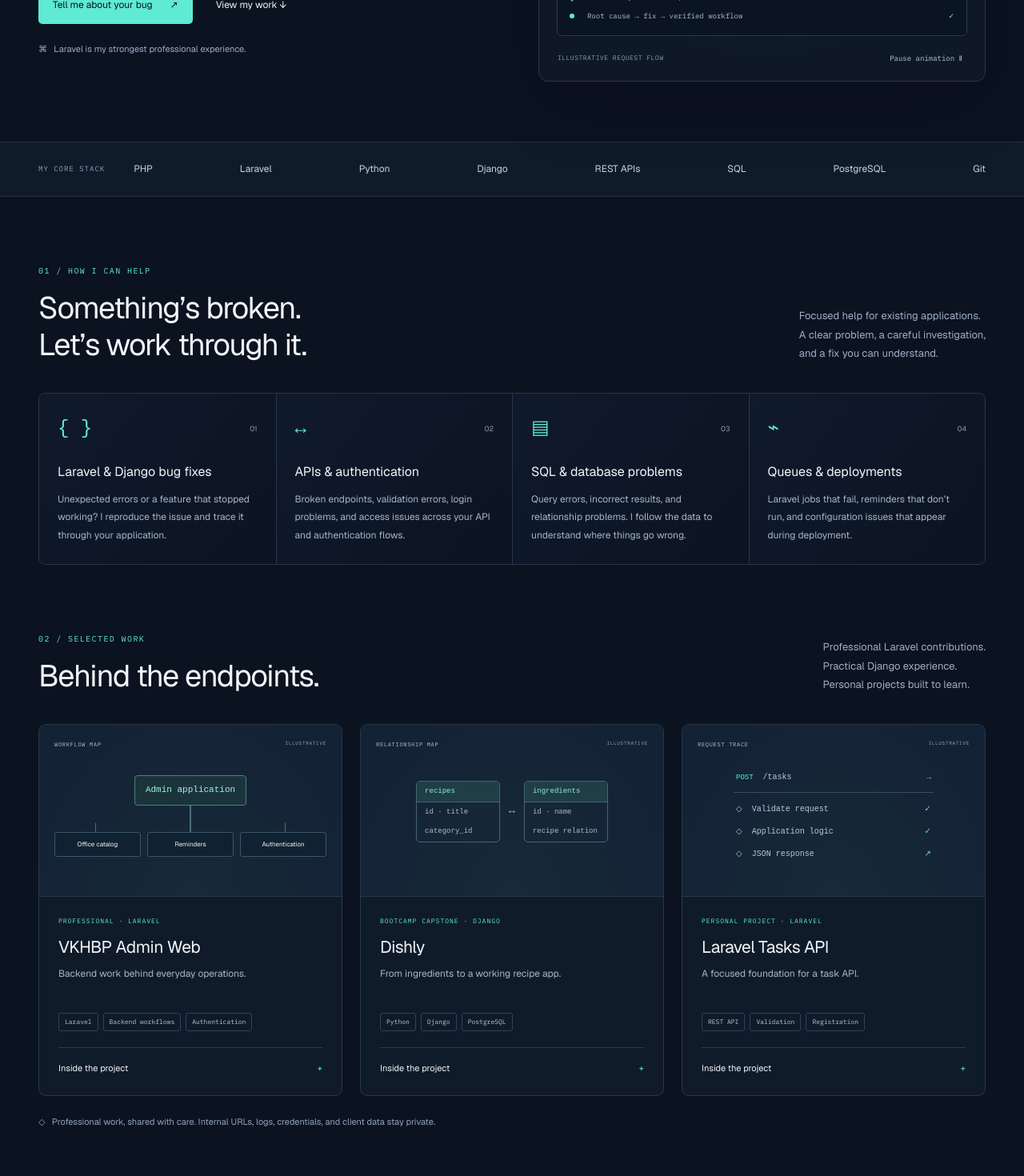
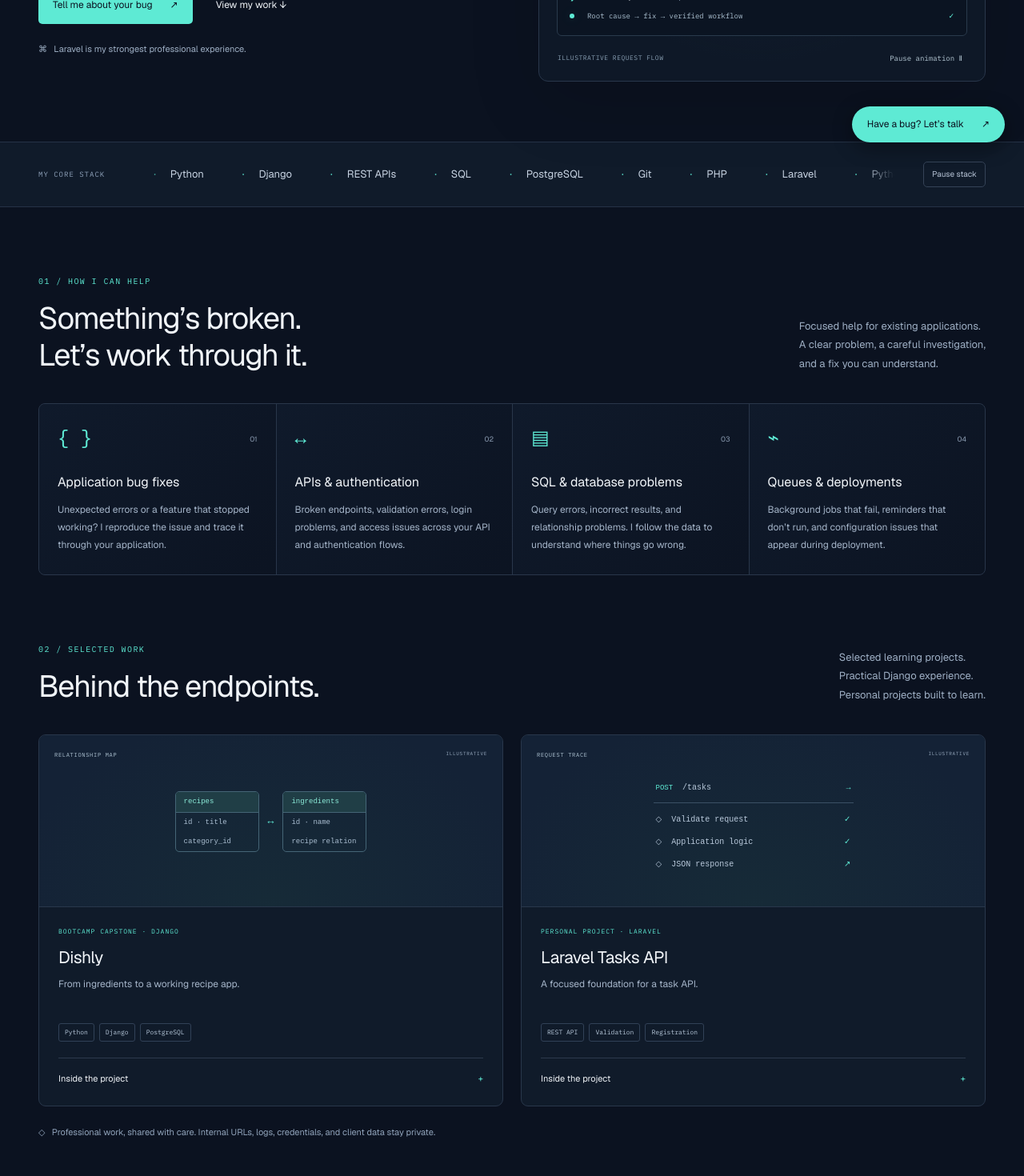
Before and after one commit to Abdulrhman-yaghi/abdulrhman-portfolio, a React (Vite) app: page / in a window 1280 px wide. Shown: the part 600-2070 px from the top of the page at 80% size. Built offline with nearby package versions, Linux system fonts and the light colour scheme.

Commit message:
Broaden bug fixing services and simplify contact access

```diff
--- a/index.html
+++ b/index.html
@@ -7,9 +7,9 @@
     <meta name="theme-color" content="#0B1220" />
     <meta
       name="description"
-      content="Abdulrhman Yaghi, backend developer in Amman, Jordan. Laravel and Django bug fixes, API troubleshooting, database issues, and Laravel queues."
+      content="Abdulrhman Yaghi, backend developer in Amman, Jordan. Application bug fixes, API troubleshooting, database issues, and background jobs."
     />
-    <title>Abdulrhman Yaghi — Laravel &amp; Django Bug Fixes</title>
+    <title>Abdulrhman Yaghi — Application Bug Fixes</title>
   </head>
   <body>
     <div id="root"></div>
--- a/src/App.css
+++ b/src/App.css
@@ -446,7 +446,7 @@ h3 {
 }
 .projects-grid {
   display: grid;
-  grid-template-columns: repeat(3, 1fr);
+  grid-template-columns: repeat(2, 1fr);
   gap: 22px;
   align-items: start;
 }
@@ -1164,3 +1164,126 @@ dd {
     display: none;
   }
 }
+/* Continuous stack ribbon; duplicated content is hidden from assistive technology. */
+.skills-inner > .stack-window {
+  display: block;
+  min-width: 0;
+  overflow: hidden;
+  margin: 0;
+  flex: 1;
+  mask-image: linear-gradient(
+    90deg,
+    transparent,
+    black 4%,
+    black 96%,
+    transparent
+  );
+}
+.stack-track {
+  display: flex;
+  width: max-content;
+  animation: stack-scroll 30s linear infinite;
+}
+.stack-group {
+  display: flex;
+  align-items: center;
+  gap: 48px;
+  padding-right: 48px;
+  flex-shrink: 0;
+}
+.stack-group span {
+  white-space: nowrap;
+  font-size: 13px;
+}
+.stack-group span::before {
+  content: "·";
+  color: #5eead4;
+  margin-right: 18px;
+}
+.stack-toggle {
+  background: transparent;
+  border: 1px solid #354357;
+  border-radius: 5px;
+  padding: 7px 10px;
+  color: #b6c3d5;
+  font-size: 10px;
+  flex-shrink: 0;
+}
+.stack-paused .stack-track,
+.skills-band:hover .stack-track,
+.skills-band:focus-within .stack-track {
+  animation-play-state: paused;
+}
+@keyframes stack-scroll {
+  to {
+    transform: translateX(-50%);
+  }
+}
+.quick-contact {
+  position: fixed;
+  right: 24px;
+  bottom: 22px;
+  z-index: 20;
+  display: flex;
+  gap: 22px;
+  align-items: center;
+  background: #5eead4;
+  color: #0b1220;
+  padding: 13px 19px;
+  border-radius: 30px;
+  font-size: 12px;
+  font-weight: 600;
+  box-shadow: 0 6px 25px #0006;
+}
+.quick-contact:hover {
+  background: #9cf5e6;
+}
+.footer {
+  padding-bottom: 90px;
+}
+.contact-links .button {
+  min-height: 48px;
+}
+@media (max-width: 760px) {
+  .skills-inner {
+    display: flex;
+    flex-wrap: wrap;
+    gap: 16px;
+  }
+  .skills-inner > .mono {
+    flex: 1;
+  }
+  .skills-inner > .stack-window {
+    order: 3;
+    flex-basis: 100%;
+  }
+  .quick-contact {
+    right: 16px;
+    bottom: 16px;
+    padding: 12px 17px;
+  }
+  .stack-group {
+    gap: 30px;
+    padding-right: 30px;
+  }
+}
+@media (prefers-reduced-motion: reduce) {
+  .stack-toggle {
+    display: none;
+  }
+  .skills-inner > .stack-window {
+    mask-image: none;
+  }
+  .stack-track {
+    width: 100%;
+    transform: none;
+  }
+  .stack-group {
+    flex-wrap: wrap;
+    gap: 16px;
+    padding: 0;
+  }
+  .stack-group[aria-hidden="true"] {
+    display: none;
+  }
+}
--- a/src/App.tsx
+++ b/src/App.tsx
@@ -3,18 +3,6 @@ import { profile } from "./config";
 import "./App.css";
 const Arrow = () => <span aria-hidden="true">↗</span>;
 const projects = [
-  {
-    id: "vkhbp",
-    title: "VKHBP Admin Web",
-    type: "PROFESSIONAL · LARAVEL",
-    subtitle: "Backend work behind everyday operations.",
-    goal: "Support the backend workflows of an admin application.",
-    contribution:
-      "Contributed to the virtual office catalog, workshop reminders, and authentication workflows.",
-    verification:
-      "The scope shown here reflects my backend contributions. Specific fixes and verification results require supporting evidence and permission before publication.",
-    tags: ["Laravel", "Backend workflows", "Authentication"],
-  },
   {
     id: "dishly",
     title: "Dishly",
@@ -47,26 +35,10 @@ function ProjectVisual({ id }: { id: string }) {
       aria-label="Illustrative architecture diagram"
     >
       <div className="diagram-label">
-        <span>
-          {id === "vkhbp"
-            ? "WORKFLOW MAP"
-            : id === "dishly"
-              ? "RELATIONSHIP MAP"
-              : "REQUEST TRACE"}
-        </span>
+        <span>{id === "dishly" ? "RELATIONSHIP MAP" : "REQUEST TRACE"}</span>
         <span>ILLUSTRATIVE</span>
       </div>
-      {id === "vkhbp" ? (
-        <div className="workflow">
-          <div className="mini-node">Admin application</div>
-          <div className="branch-line" />
-          <div className="node-row">
-            <span>Office catalog</span>
-            <span>Reminders</span>
-            <span>Authentication</span>
-          </div>
-        </div>
-      ) : id === "dishly" ? (
+      {id === "dishly" ? (
         <div className="schema">
           <div>
             <b>recipes</b>
@@ -106,9 +78,10 @@ function ProjectVisual({ id }: { id: string }) {
 }
 function App() {
   const [paused, setPaused] = useState(false);
+  const [stackPaused, setStackPaused] = useState(false);
   const [copyStatus, setCopyStatus] = useState("");
   const brief =
-    "Application: Laravel / Django\nExpected behavior:\nWhat happens instead:\nSteps to reproduce:\nRecent changes:\nDeadline:";
+    "Application / website:\nExpected behavior:\nWhat happens instead:\nSteps to reproduce:\nRecent changes:\nDeadline:";
   async function copyBrief() {
     try {
       await navigator.clipboard.writeText(brief);
@@ -117,6 +90,9 @@ function App() {
       setCopyStatus("Select and copy the template above.");
     }
   }
+  const contactHref = profile.email
+    ? `mailto:${profile.email}?subject=${encodeURIComponent("Help with a bug")}&body=${encodeURIComponent("Hi Abdulrhman, here’s what stopped working:\n\n")}`
+    : profile.upwork || profile.mostaqel || "#contact";
   return (
     <>
       <a className="skip-link" href="#main">
@@ -150,11 +126,11 @@ function App() {
               <span className="status-dot" /> BACKEND DEVELOPER · AMMAN, JORDAN
             </div>
             <h1>
-              I fix bugs in
+              I fix bugs.
               <br />
-              <span>Laravel</span> and
+              <span>You get back</span>
               <br />
-              <span>Django</span> applications<span>.</span>
+              to building<span>.</span>
             </h1>
             <p className="hero-description">
               Broken APIs. Database errors. Login issues.
@@ -164,7 +140,7 @@ function App() {
               again.
             </p>
             <div className="actions">
-              <a className="button primary" href="#contact">
+              <a className="button primary" href={contactHref}>
                 Tell me about your bug <Arrow />
               </a>
               <a className="text-link" href="#work">
@@ -220,10 +196,17 @@ function App() {
             </div>
           </div>
         </section>
-        <div className="skills-band">
+        <div className={`skills-band ${stackPaused ? "stack-paused" : ""}`}>
           <div className="wrap skills-inner">
             <span className="mono">MY CORE STACK</span>
-            <div>
+            <div className="stack-window">
+              <div className="stack-track">
+                {[0, 1].map((copy) => (
+                  <div
+                    className="stack-group"
+                    key={copy}
+                    aria-hidden={copy === 1 ? true : undefined}
+                  >
                     {[
                       "PHP",
                       "Laravel",
@@ -233,10 +216,20 @@ function App() {
                       "SQL",
                       "PostgreSQL",
                       "Git",
-              ].map((s) => (
-                <span key={s}>{s}</span>
+                    ].map((skill) => (
+                      <span key={skill}>{skill}</span>
                     ))}
                   </div>
+                ))}
+              </div>
+            </div>
+            <button
+              className="stack-toggle"
+              onClick={() => setStackPaused(!stackPaused)}
+              aria-pressed={stackPaused}
+            >
+              {stackPaused ? "Play stack" : "Pause stack"}
+            </button>
           </div>
         </div>
         <section className="section wrap" id="services">
@@ -260,7 +253,7 @@ function App() {
             {[
               [
                 "{ }",
-                "Laravel & Django bug fixes",
+                "Application bug fixes",
                 "Unexpected errors or a feature that stopped working? I reproduce the issue and trace it through your application.",
               ],
               [
@@ -276,7 +269,7 @@ function App() {
               [
                 "⌁",
                 "Queues & deployments",
-                "Laravel jobs that fail, reminders that don’t run, and configuration issues that appear during deployment.",
+                "Background jobs that fail, reminders that don’t run, and configuration issues that appear during deployment.",
               ],
             ].map(([icon, title, text], i) => (
               <article className="service" key={title}>
@@ -297,7 +290,7 @@ function App() {
               <h2>Behind the endpoints.</h2>
             </div>
             <p>
-              Professional Laravel contributions.
+              Selected learning projects.
               <br />
               Practical Django experience.
               <br />
@@ -408,11 +401,9 @@ function App() {
           <aside>
             <span className="mono">ALSO IN MY TOOLKIT</span>
             <div className="toolkit">
-              {["Filament", "Docker", "RabbitMQ", "Laravel Passport"].map(
-                (t) => (
+              {["Filament", "Docker", "Laravel Passport"].map((t) => (
                 <span key={t}>{t}</span>
-                ),
-              )}
+              ))}
             </div>
             <div className="location">
               <span className="status-dot" /> Amman, Jordan{" "}
@@ -429,36 +420,36 @@ function App() {
               your bug<span className="accent">.</span>
             </h2>
             <p>
-              Start with what’s happening and what you expected.
-              <br />A few clear details are a good place to begin.
+              No technical brief needed. Tell me what stopped working.
+              <br />A short message is enough to start.
             </p>
             <div className="contact-links">
               {profile.email && (
                 <a className="button primary" href={`mailto:${profile.email}`}>
-                  Email me <Arrow />
+                  Email me about a bug <Arrow />
                 </a>
               )}
               {profile.upwork && (
                 <a className="button outline" href={profile.upwork}>
-                  Upwork <Arrow />
+                  Message on Upwork <Arrow />
                 </a>
               )}
               {profile.mostaqel && (
                 <a className="button outline" href={profile.mostaqel}>
-                  Mostaqel <Arrow />
+                  Message on Mostaqel <Arrow />
                 </a>
               )}
             </div>
             {!profile.email && !profile.upwork && !profile.mostaqel && (
               <p className="contact-pending">
-                Contact links are coming soon. Prepare a brief to share with me
-                on the platform where you found this portfolio.
+                Found me on a freelance platform? Send me a message there with
+                what’s broken. Direct contact links will be added here soon.
               </p>
             )}
           </div>
           <div className="brief">
             <div className="brief-title mono">
-              A GOOD BUG REPORT STARTS HERE <span>↙</span>
+              NOT SURE WHAT TO SAY? <span>↙</span>
             </div>
             <pre>{brief}</pre>
             <button className="copy-button" onClick={copyBrief}>
@@ -472,6 +463,9 @@ function App() {
           </div>
         </section>
       </main>
+      <a className="quick-contact" href={contactHref}>
+        Have a bug? Let’s talk <Arrow />
+      </a>
       <footer className="footer wrap">
         <span>© {new Date().getFullYear()} Abdulrhman Yaghi</span>
         <span>Built with care. Debugged with patience.</span>
--- a/src/config.ts
+++ b/src/config.ts
@@ -4,5 +4,5 @@ export const profile = {
   github: "",
   upwork: "",
   mostaqel: "",
-  projects: { vkhbp: "", dishly: "", tasks: "" },
+  projects: { dishly: "", tasks: "" },
 };
```
Also changed, not shown: 2 other files (tests, documents, lock files or other folders). Lines whose indentation alone changed are shown as unchanged.
